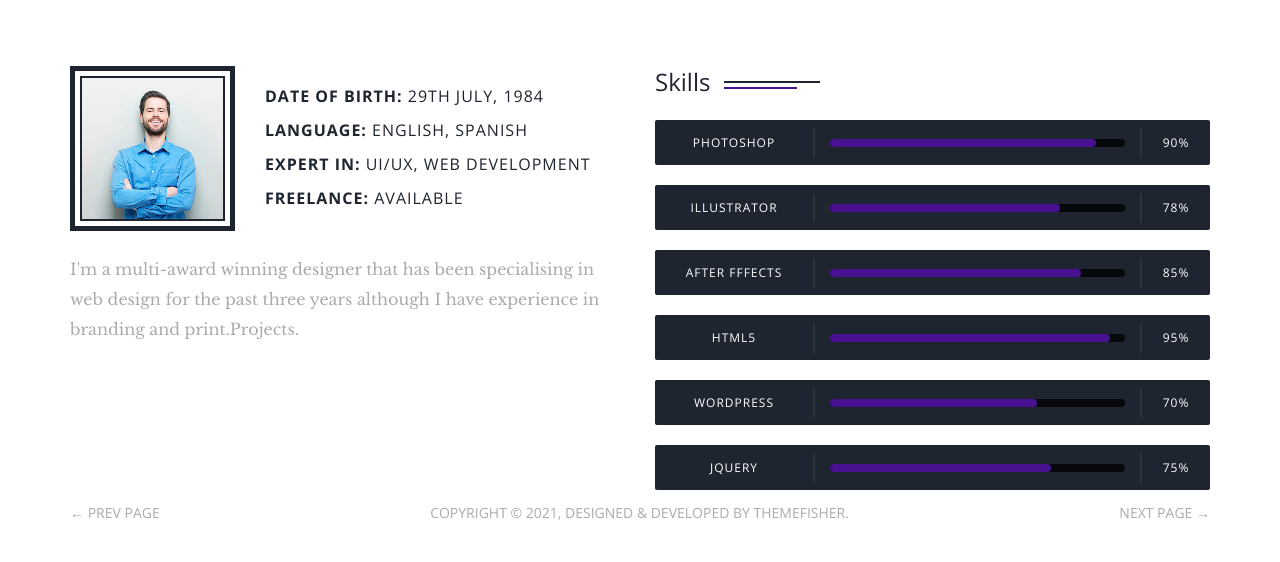
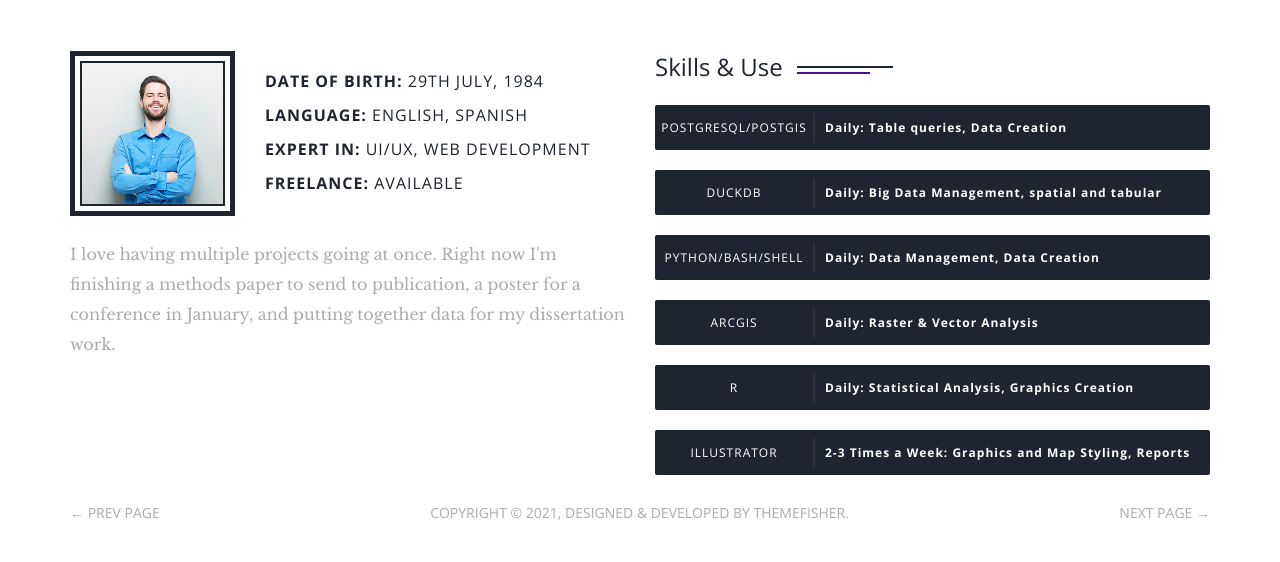
Before and after one commit to cldennis/portfolio, a website: page about.html in a window 1280 px wide. Shown: the part 238-800 px from the top of the page. Drawn offline with nearby package versions, Linux system fonts and the light colour scheme; files whose address does not match are found by name.

Commit message:
changed about page skills section

```diff
--- a/about.html
+++ b/about.html
@@ -91,8 +91,7 @@ FACEBOOK: https://www.facebook.com/themefisher
           <div class="col-xs-12 col-md-offset-1 col-md-10 col-lg-offset-2 col-lg-8">
             <div class="page-title text-center">
               <h2>About <span class="primary">me</span> <span class="title-bg">Name</span></h2>
-              <p>I am working as a professional UI/UX Designer since 2007. Worked in more than 200 live projects and
-                also with more than 120 different clients!</p>
+              <p>I am second year Master's student working on my thesis, then launching into my PhD!</p>
             </div>
           </div>
 
@@ -109,56 +108,41 @@ FACEBOOK: https://www.facebook.com/themefisher
               </div>
               <!-- /.author-desc -->
             </div> <!-- /.about-author -->
-            <p>I'm a multi-award winning designer that has been specialising in web design for the past three years
-              although I have experience in branding and print.Projects.</p>
+            <p>I love having multiple projects going at once. Right now I'm finishing a methods paper to send to publication, a poster for a conference in January, and putting together data for my dissertation work.</p>
           </div> <!-- /.col -->
 
           <div class="col-xs-12 col-md-6">
             <div class="section-title clear">
-              <h3>Skills</h3>
+              <h3>Skills & Use</h3>
             </div>
             <div class="skill-wrapper">
               <div class="progress clear">
-                <div class="skill-name">Photoshop</div>
-                <div class="skill-bar">
-                  <div class="bar"></div>
-                </div>
-                <div class="skill-lavel" data-skill-value="90%"></div>
-              </div> <!-- /.progress -->
+                <div class="skill-name">Postgresql/Postgis</div>
+                <div class="skill-frequency">Daily: Table queries, Data Creation</div>
+              </div>
+              <div class="progress clear">
+                <div class="skill-name">DuckDB</div>
+                <div class="skill-frequency">Daily: Big Data Management, spatial and tabular</div>
+              </div>
+              <div class="progress clear">
+                <div class="skill-name">Python/Bash/Shell</div>
+                <div class="skill-frequency">Daily: Data Management, Data Creation</div>
+              </div>
+              <div class="progress clear">
+                <div class="skill-name">ArcGIS</div>
+                <div class="skill-frequency">Daily: Raster & Vector Analysis</div>
+              </div>
+              <div class="progress clear">
+                <div class="skill-name">R</div>
+                <div class="skill-frequency">Daily: Statistical Analysis, Graphics Creation</div>
+              </div>
               <div class="progress clear">
                 <div class="skill-name">Illustrator</div>
-                <div class="skill-bar">
-                  <div class="bar"></div>
-                </div>
-                <div class="skill-lavel" data-skill-value="78%"></div>
-              </div> <!-- /.progress -->
-              <div class="progress clear">
-                <div class="skill-name">After Fffects</div>
-                <div class="skill-bar">
-                  <div class="bar"></div>
-                </div>
-                <div class="skill-lavel" data-skill-value="85%"></div>
-              </div> <!-- /.progress -->
-              <div class="progress clear">
-                <div class="skill-name">HTML5</div>
-                <div class="skill-bar">
-                  <div class="bar"></div>
-                </div>
-                <div class="skill-lavel" data-skill-value="95%"></div>
-              </div> <!-- /.progress -->
-              <div class="progress clear">
-                <div class="skill-name">WordPress</div>
-                <div class="skill-bar">
-                  <div class="bar"></div>
-                </div>
-                <div class="skill-lavel" data-skill-value="70%"></div>
-              </div> <!-- /.progress -->
-              <div class="progress clear">
-                <div class="skill-name">jQuery</div>
-                <div class="skill-bar">
-                  <div class="bar"></div>
-                </div>
-                <div class="skill-lavel" data-skill-value="75%"></div>
+                <div class="skill-frequency">2-3 Times a Week: Graphics and Map Styling, Reports</div>
+              </div>
+
+
+
               </div> <!-- /.progress -->
             </div> <!-- /.skill-wrapper -->
           </div> <!-- /.col -->
--- a/css/style.css
+++ b/css/style.css
@@ -453,6 +453,11 @@ label {
   line-height: 30px;
   margin-bottom: 11px;
 }
+.hex-content .icon img {
+  width: 50px; /* Adjust as needed */
+  height: auto;
+}
+
 .hex-content .title {
   display: block;
   font-family: "Open Sans", sans-serif;
@@ -558,6 +563,12 @@ label {
   -moz-align-items: flex-end;
   align-items: flex-end;
   transition: all 0.3s ease 0s;
+}
+.skill-frequency {
+  font-weight: bold;
+  font-size: 1em;
+  color: #555;
+  margin-left: 10px;
 }
 
 .filter {
```
Also changed, not shown: index.html (+6 -6 lines), images/sci_white.png (added).
